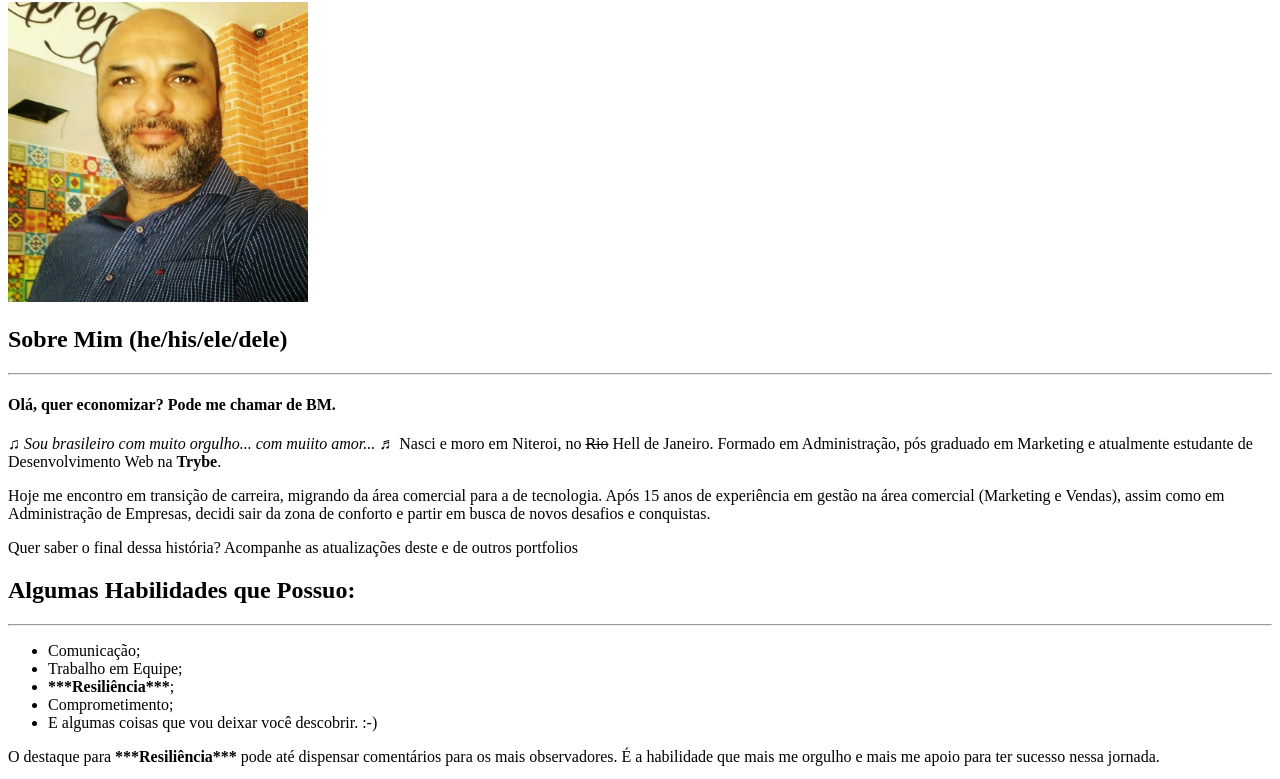
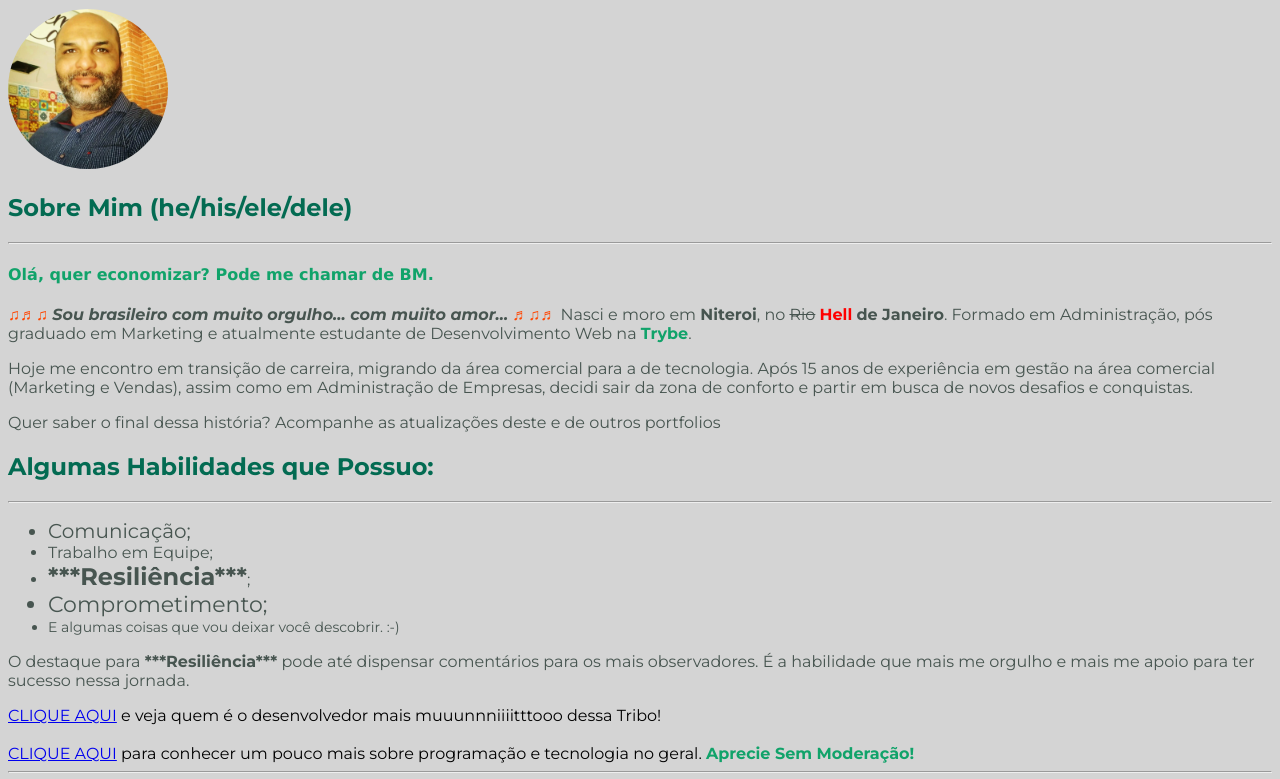
Before and after one commit to brmarmello/brmarmello.github.io, a plain HTML site: page index.html in a window 1280 px wide. Shown: the part 78-857 px from the top of the page. Drawn offline with Linux system fonts and the light colour scheme.

Commit message:
Edição index.html e style.css na branch bmdev. Exercicios 3-2 HTML & CSS - Primeiros passos em CSS.

```diff
--- a/index.html
+++ b/index.html
@@ -1,4 +1,5 @@
 <!-- Requisitos
+PARTE I
 Seu Portfólio Web deve ter as seguintes informações:
 
 1 Seu nome completo;
@@ -8,7 +9,18 @@ Seu Portfólio Web deve ter as seguintes informações:
 5 Um link interno para a sua foto;
 6 Um link externo para algum blog de que você goste, que abra em uma nova aba;
 7 Partes do seu portfólio destacadas com negrito e/ou itálico;
-8 Um índice com links internos para as diferentes seções do seu portfólio. -->
+8 Um índice com links internos para as diferentes seções do seu portfólio.
+
+PARTE II
+Seu Portfólio Web deve ser estilizado usando as informações a seguir:
+
+1 Defina fontes diferentes para o seu nome e para a descrição que você criou;
+2 Defina uma cor base de background do seu Portfólio Web ;
+3 Altere o estilo das tags que você usou para destacar algumas informações, como 4 4 sua nacionalidade e a cidade/estado onde mora;
+5 Coloque tamanhos diferentes para os elementos da lista de habilidades que você
+6criou. Lembre-se de usar classes para cada um dos elementos;
+
+-->
 
 <!DOCTYPE html>
 <html lang="en">
@@ -17,10 +29,25 @@ Seu Portfólio Web deve ter as seguintes informações:
     <meta http-equiv="X-UA-Compatible" content="IE=edge" />
     <meta name="viewport" content="width=device-width, initial-scale=1.0" />
     <title>Portfólio bmDev</title>
+    <link
+      rel="stylesheet"
+      href="https://fonts.googleapis.com/css?family=Montserrat:100,100italic,200,200italic,300,300italic,400,400italic,500,500italic,600,600italic,700,700italic,800,800italic,900,900italic"
+      media="all"
+    />
+    <link rel="preconnect" href="https://fonts.googleapis.com" />
+    <link rel="preconnect" href="https://fonts.gstatic.com" crossorigin />
+    <link
+      rel="stylesheet"
+      href="https://fonts.googleapis.com/css2?family=Alfa+Slab+One&display=swap"
+    />
+
+    <link rel="stylesheet" type="text/css" href="style.css" />
   </head>
   <body>
     <h1>Bruno Marmello Moreira</h1>
+
     <img
+      id="img"
       src="images/bmgi3x4.jpeg"
       width="300px"
       alt="Imagem de Bruno Marmello."
@@ -29,10 +56,15 @@ Seu Portfólio Web deve ter as seguintes informações:
     <hr />
     <h4>Olá, quer economizar? Pode me chamar de BM.</h4>
     <p>
-      ♫ <i>Sou brasileiro com muito orgulho... com muiito amor...</i> ♬ Nasci e
-      moro em Niteroi, no <s>Rio</s> Hell de Janeiro. Formado em Administração,
-      pós graduado em Marketing e atualmente estudante de Desenvolvimento Web na
-      <strong>Trybe</strong>.
+      <strong class="orange">♫♬♫</strong>
+      <strong
+        ><i>Sou brasileiro com muito orgulho... com muiito amor...</i></strong
+      >
+      <strong class="orange">♬♫♬</strong> Nasci e moro em
+      <strong>Niteroi</strong>, no <s>Rio</s>
+      <strong class="red"> Hell</strong> <strong>de Janeiro</strong>. Formado em
+      Administração, pós graduado em Marketing e atualmente estudante de
+      Desenvolvimento Web na <strong class="trybe-green">Trybe</strong>.
     </p>
     <p>
       Hoje me encontro em transição de carreira, migrando da área comercial para
@@ -47,11 +79,13 @@ Seu Portfólio Web deve ter as seguintes informações:
     <h2>Algumas Habilidades que Possuo:</h2>
     <hr />
     <ul>
-      <li>Comunicação;</li>
-      <li>Trabalho em Equipe;</li>
-      <li><strong>***Resiliência***</strong>;</li>
-      <li>Comprometimento;</li>
-      <li>E algumas coisas que vou deixar você descobrir. :-)</li>
+      <li class="comunic">Comunicação;</li>
+      <li class="cowork">Trabalho em Equipe;</li>
+      <li><strong class="resil">***Resiliência***</strong>;</li>
+      <li class="comp">Comprometimento;</li>
+      <li class="outras">
+        E algumas coisas que vou deixar você descobrir. :-)
+      </li>
     </ul>
     <p>
       O destaque para <strong>***Resiliência***</strong> pode até dispensar
@@ -62,7 +96,7 @@ Seu Portfólio Web deve ter as seguintes informações:
     o desenvolvedor mais muuunnniiiitttooo dessa Tribo!<br /><br />
     <a href="https://blog.betrybe.com/" target="_blank">CLIQUE AQUI</a> para
     conhecer um pouco mais sobre programação e tecnologia no geral.
-    <strong>Aprecie Sem Moderação!</strong>
+    <strong class="trybe-green">Aprecie Sem Moderação!</strong>
     <hr />
     <h2>
       Abaixo um índice com links para as diferentes seções do meu portfólio.
--- a/style.css
+++ b/style.css
@@ -0,0 +1,84 @@
+h1 {
+  font-family: 'Alfa Slab One', 'cursive', sans-serif;
+  color: #000000;
+  letter-spacing: 2px;
+}
+h2 {
+  font-family: 'Montserrat', 'cursive', sans-serif;
+  color: #036b52;
+}
+h4 {
+  font-family: Verdana, Geneva, Tahoma, sans-serif;
+  color: #11a36a;
+}
+#img {
+  border-radius: 50%;
+  width: 160px;
+}
+body {
+  font-family: 'Montserrat', 'cursive', sans-serif;
+  background-color: rgb(212, 212, 212);
+}
+p,
+li,
+lo {
+  font-size: 16px;
+  color: #475550;
+}
+.orange {
+  color: orangered;
+}
+.trybe-green {
+  color: #11a36a;
+}
+.red {
+  color: red;
+}
+.comunic {
+  font-size: 20px;
+}
+.cowork {
+  font-size: 16px;
+}
+.resil {
+  font-size: 24px;
+}
+.comp {
+  font-size: 22px;
+}
+.outras {
+  font-size: 14px;
+}
+.hero-title {
+  color: #0a7e51;
+  line-height: 55px;
+  font-weight: 600;
+  font-size: 45px;
+}
+.section-title {
+  line-height: 30px;
+  font-weight: 600;
+  font-size: 28px;
+  text-align: center;
+}
+.testimonial-name {
+  line-height: 20px;
+  font-weight: 600;
+  font-size: 14px;
+}
+.button {
+  width: 400px;
+  background-color: #11a36a;
+  color: white;
+  padding: 10px 30px;
+  font-weight: 700;
+  text-decoration: none;
+  border-radius: 4px;
+  text-align: center;
+  display: block;
+  margin: 20px auto;
+  font-size: 18px;
+}
+.button:hover {
+  background-color: #0a7e51;
+}
```
